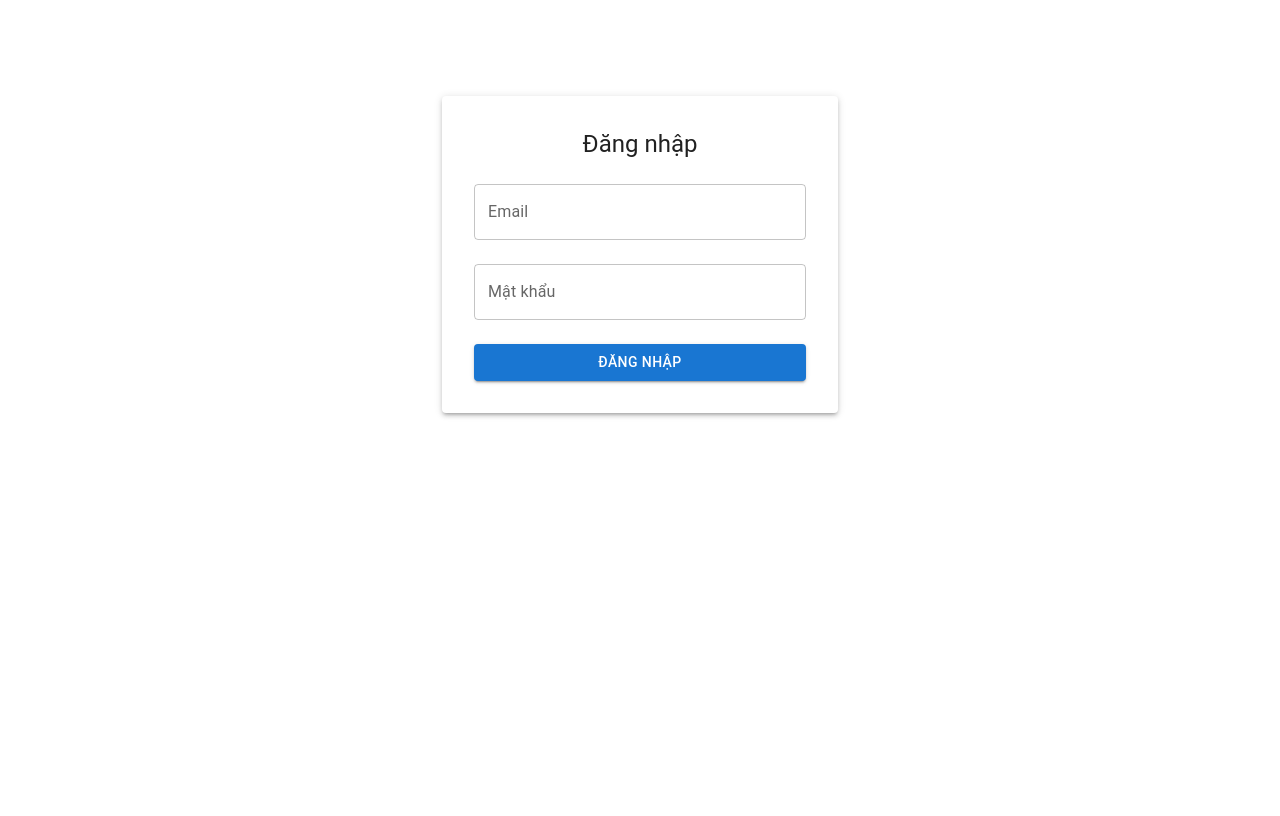
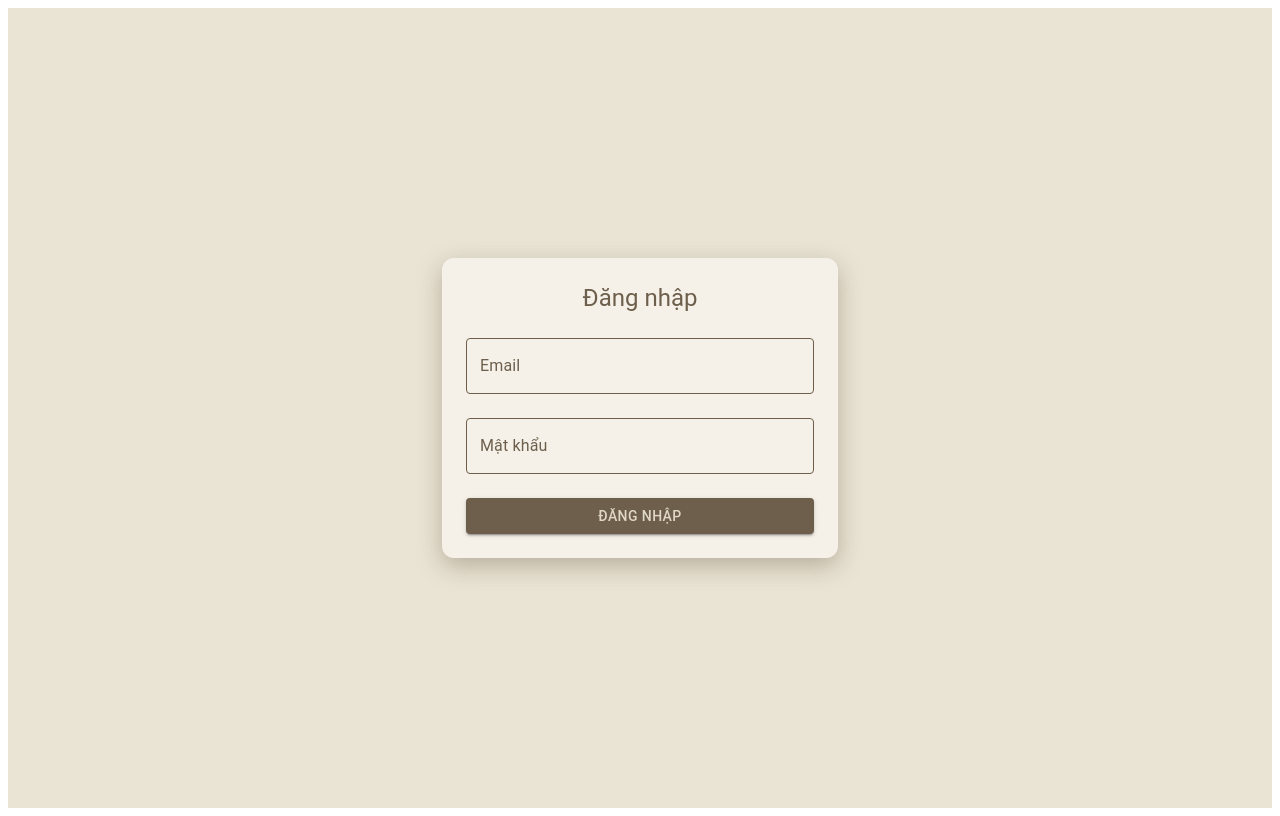
Before and after one commit to linhnv0201/warehouse-fe, a React (Vite) app: page / in a window 1280 px wide. Built offline with nearby package versions, Linux system fonts and the light colour scheme.

Commit message:
update Login

```diff
--- a/src/pages/Login.jsx
+++ b/src/pages/Login.jsx
@@ -13,10 +13,12 @@ import axios from 'axios';
 export default function Login() {
   const [email, setEmail] = useState('');
   const [password, setPassword] = useState('');
+  const [errorMsg, setErrorMsg] = useState('');
   const navigate = useNavigate();
 
 const handleSubmit = async (e) => {
   e.preventDefault();
+  setErrorMsg('');
   try {
     const res = await axios.post('http://localhost:8080/warehouse/auth/token', {
       email,
@@ -27,17 +29,63 @@ export default function Login() {
       localStorage.setItem('token', res.data.result.token);
       navigate('/dashboard');
     } else {
-        alert('Sai thông tin đăng nhập');
+      setErrorMsg('Sai thông tin đăng nhập');
+      setTimeout(() => setErrorMsg(''), 5000);
     }
   } catch (err) {
-      alert('Lỗi kết nối server');
+    if (err.response) {
+      setErrorMsg('Sai thông tin đăng nhập');
+      setTimeout(() => setErrorMsg(''), 5000);
+    } else {
+      setErrorMsg('Lỗi kết nối server');
+      setTimeout(() => setErrorMsg(''), 5000);
+    }
   }
 };
 
+
   return (
-    <Container maxWidth="xs">
-      <Paper elevation={3} sx={{ padding: 4, mt: 12 }}>
-        <Typography variant="h5" align="center" gutterBottom>
+    <Box
+      sx={{
+        bgcolor: '#E9E4D4',
+        height: '100vh',
+        display: 'flex',
+        alignItems: 'center',
+        justifyContent: 'center',
+        p: 2,
+        boxSizing: 'border-box',
+      }}
+    >
+      <Container
+        maxWidth="xs"
+        sx={{
+          bgcolor: 'transparent',
+          height: '100%',
+          display: 'flex',
+          alignItems: 'center',
+          justifyContent: 'center',
+          boxSizing: 'border-box',
+        }}
+      >
+        <Paper
+          elevation={6}
+          sx={{
+            padding: 3,
+            bgcolor: '#F5F1E9',
+            borderRadius: 3,
+            boxShadow: '0 8px 24px rgba(109,95,75,0.4)',
+            maxHeight: '90vh',
+            overflowY: 'auto',
+            boxSizing: 'border-box',
+            width: '100%',
+          }}
+        >
+          <Typography
+            variant="h5"
+            align="center"
+            gutterBottom
+            sx={{ color: '#6D5F4B', mb: 1 }}
+          >
             Đăng nhập
           </Typography>
           <Box component="form" onSubmit={handleSubmit}>
@@ -47,6 +95,15 @@ export default function Login() {
               margin="normal"
               value={email}
               onChange={(e) => setEmail(e.target.value)}
+              sx={{
+                '& label': { color: '#6D5F4B' },
+                '& input': { color: '#6D5F4B' },
+                '& .MuiOutlinedInput-root': {
+                  '& fieldset': { borderColor: '#6D5F4B' },
+                  '&:hover fieldset': { borderColor: '#6D5F4B' },
+                  '&.Mui-focused fieldset': { borderColor: '#6D5F4B' },
+                },
+              }}
             />
             <TextField
               fullWidth
@@ -55,17 +112,43 @@ export default function Login() {
               margin="normal"
               value={password}
               onChange={(e) => setPassword(e.target.value)}
+              sx={{
+                '& label': { color: '#6D5F4B' },
+                '& input': { color: '#6D5F4B' },
+                '& .MuiOutlinedInput-root': {
+                  '& fieldset': { borderColor: '#6D5F4B' },
+                  '&:hover fieldset': { borderColor: '#6D5F4B' },
+                  '&.Mui-focused fieldset': { borderColor: '#6D5F4B' },
+                },
+              }}
             />
+
+            {/* Hiển thị thông báo lỗi */}
+            {errorMsg && (
+              <Typography
+                variant="body2"
+                sx={{ color: 'red', mt: 1, mb: 1, textAlign: 'center' }}
+              >
+                {errorMsg}
+              </Typography>
+            )}
+
             <Button
               type="submit"
               fullWidth
               variant="contained"
-            sx={{ marginTop: 2 }}
+              sx={{
+                marginTop: 2,
+                bgcolor: '#6D5F4B',
+                color: '#E0D7C6',
+                '&:hover': { bgcolor: '#574B3E' },
+              }}
             >
               Đăng nhập
             </Button>
           </Box>
         </Paper>
       </Container>
+    </Box>
   );
 }
```
Lines whose indentation alone changed are shown as unchanged.
